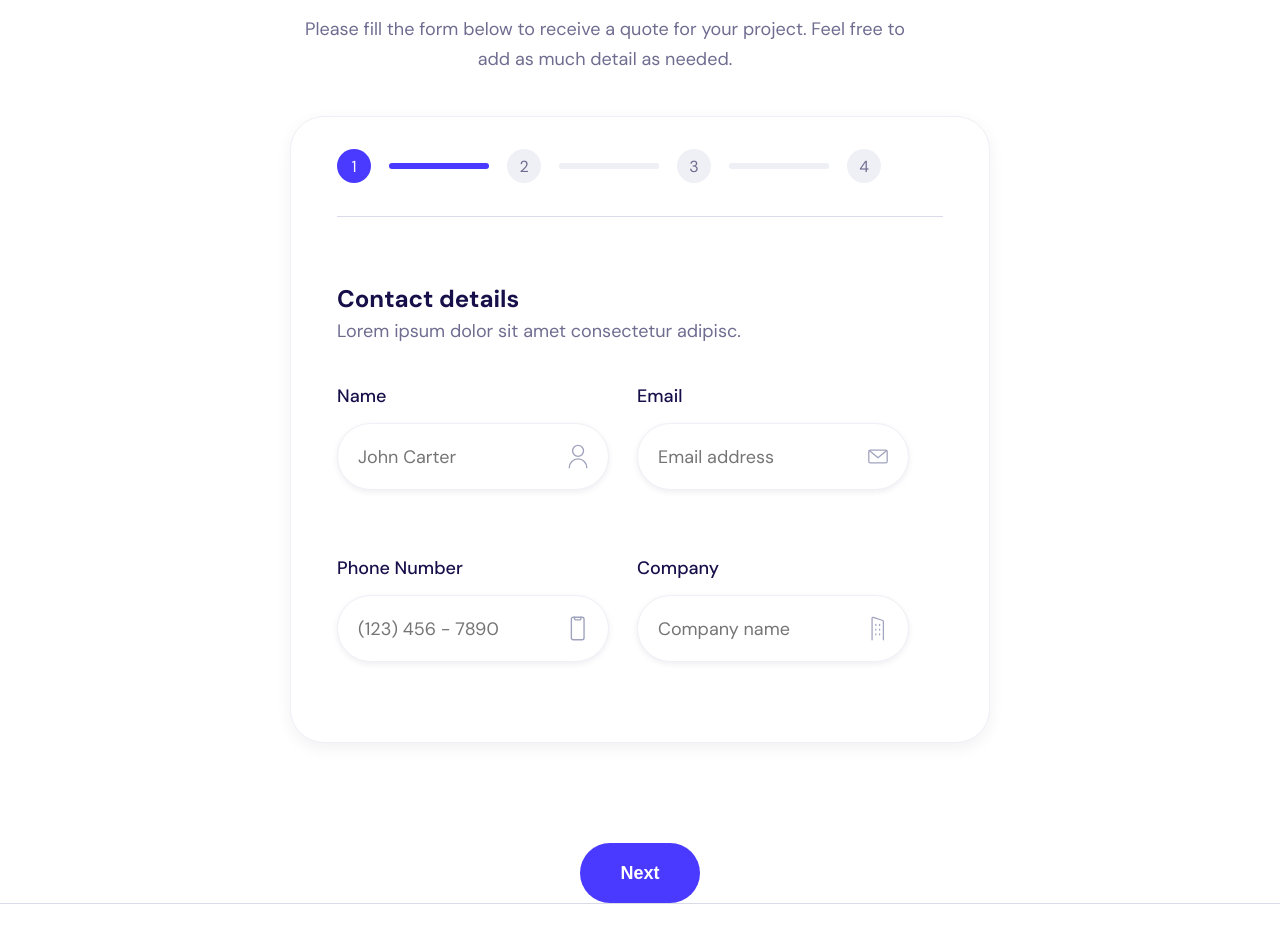
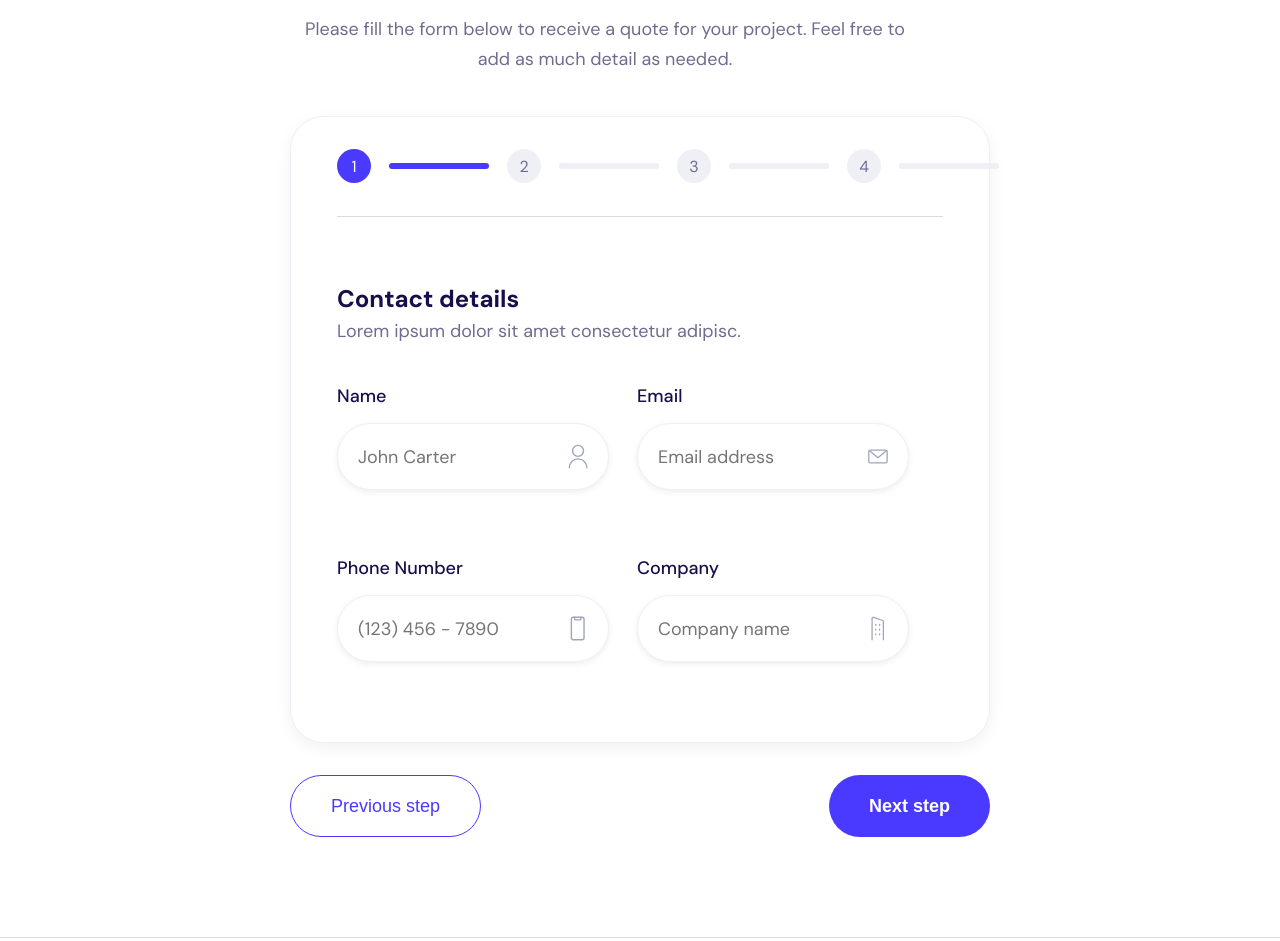
Before and after one commit to yuKalashnikova2/questionnaire, a Vue app: page / in a window 1280 px wide. Shown: the part 191-1132 px from the top of the page. Built offline with nearby package versions, Linux system fonts and the light colour scheme.

Commit message:
refactor(styles): Button, Form

```diff
--- a/src/components/Button.vue
+++ b/src/components/Button.vue
@@ -8,6 +8,10 @@ export default {
     smallSize: {
         type: Boolean,
         required: false
+    },
+    lightButton: {
+        type: Boolean,
+        required: false
     }
   },
   emits: {
@@ -16,7 +20,7 @@ export default {
 }
 </script>
 <template>
-  <button :class="['button', smallSize ? 'button_button-small' : '']">{{ label }}</button>
+  <button :class="['button', smallSize ? 'button_button-small' : '', lightButton ? 'button_previous': '']">{{ label }}</button>
 </template>
 
 <style lang="scss" scoped>
@@ -37,5 +41,12 @@ export default {
     font-weight: 500;
     line-height: 18px;
   }
+  &_previous {
+    font-weight: 400;
+    background-color: #fff;
+    color: #4A3AFF;
+    border-radius: 66px;
+    border: 1px solid var(--primary-color-1, #4A3AFF);
+  }
 }
 </style>
--- a/src/components/Form.vue
+++ b/src/components/Form.vue
@@ -28,23 +28,24 @@ export default {
 </script>
 <template>
   <div class="form">
-    <ul class="form__steps-list">
+    <div class="form-block">
+      <ul class="form-block__steps-list">
         <li
-        class="form__steps-list__step"
+          class="form-block__steps-list__step"
           v-for="(step, index) in stepsProgressive.step"
         >
           <div
             :class="[
-            'form__steps-list__step-bubble',
+              'form-block__steps-list__step-bubble',
               stepsProgressive.steps[index + 1] ? '' : 'disabled',
             ]"
           >
             {{ step }}
           </div>
-        <div class="form__steps-list__step-line">
+          <div class="form-block__steps-list__step-line">
             <div
               :class="[
-              'form__steps-list__step-line-fill',
+                'form-block__steps-list__step-line-fill',
                 stepsProgressive.steps[index + 1] ? '' : 'disabled',
               ]"
             ></div>
@@ -52,23 +53,27 @@ export default {
         </li>
       </ul>
 
-    <div class="form__contact-details">
-      <h2 class="form__contact-details__title">Contact details</h2>
-      <span class="form__contact-details__text"
+      <div class="form-block__contact-details">
+        <h2 class="form-block__contact-details__title">Contact details</h2>
+        <span class="form-block__contact-details__text"
           >Lorem ipsum dolor sit amet consectetur adipisc.</span
         >
-
-      <div class="form__slots">
+        <div class="form-block__slots">
           <slot></slot>
         </div>
-
       </div>
     </div>
-  <Button label="Next" />
+
+    <div class="form-buttons">
+      <Button label="Previous step" lightButton />
+      <Button label="Next step" />
+    </div>
+  </div>
 </template>
 
 <style lang="scss" scoped>
 .form {
+  &-block {
     border-radius: 34px;
     border: 1px solid var(--neutral-300, #eff0f6);
     background: var(--neutral-100, #fff);
@@ -76,7 +81,7 @@ export default {
     width: 100%;
     //   height: 100vh;
     padding: 32px 46px 80px 46px;
-  margin-bottom:100px;
+    margin-bottom: 32px;
     &__steps-list {
       display: flex;
       align-items: center;
@@ -151,6 +156,12 @@ export default {
       margin: auto;
     }
   }
+  &-buttons {
+    display: flex;
+    justify-content: space-between;
+    margin-bottom: 100px;
+  }
+}
 
 .disabled {
   background-color: #eff0f6;
```
Lines whose indentation alone changed are shown as unchanged.
